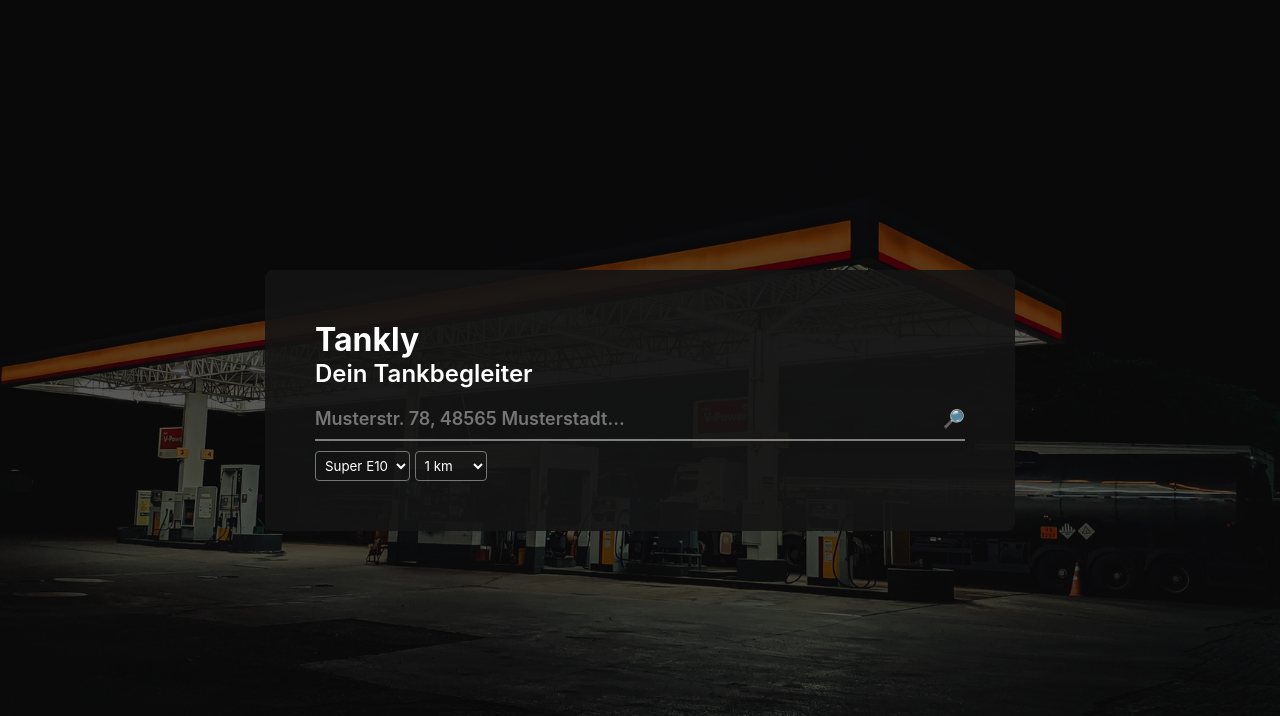
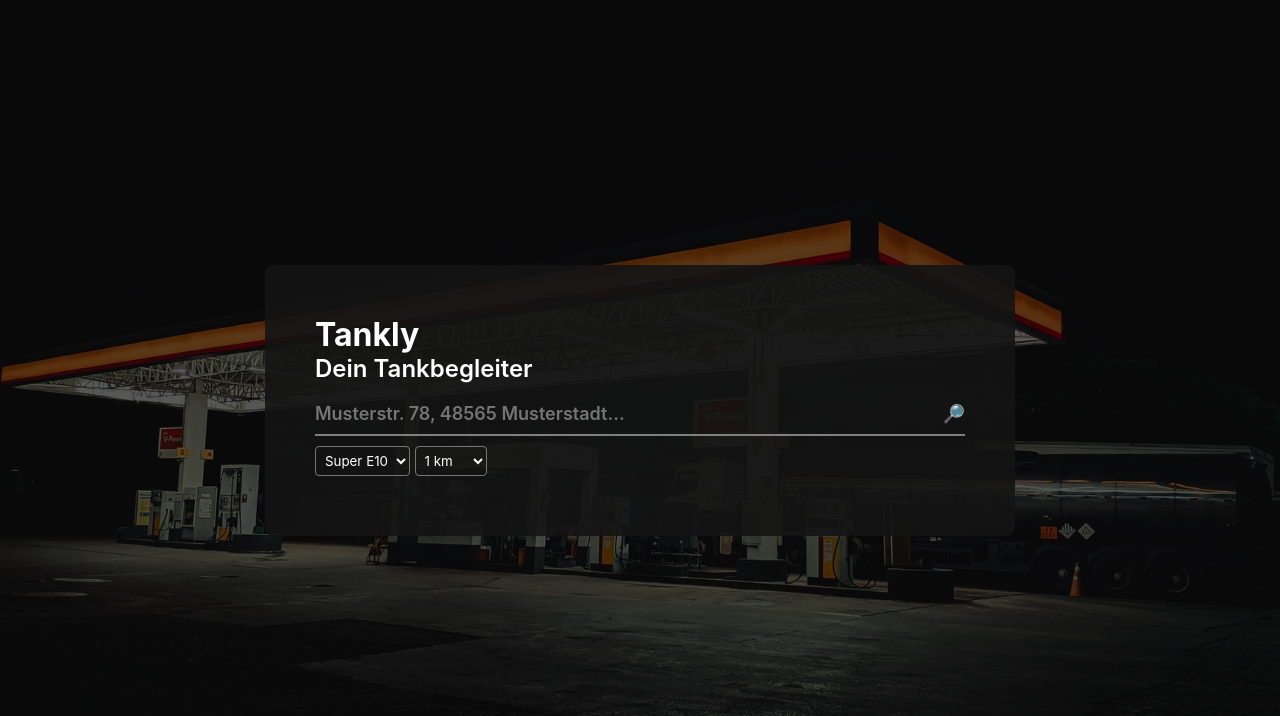
Before and after one commit to dawidduraj/tankly, a Flask app: page / in a window 1280 px wide. Shown: the top 716 px of the page. Run offline with Flask 2, Linux system fonts and the light colour scheme.

Commit message:
Style options and table

```diff
--- a/static/main.css
+++ b/static/main.css
@@ -90,3 +90,12 @@ select{
     border-radius: 4px;
     padding: 5px;
 }
+
+.options{
+    margin-bottom: 10px;
+}
+
+table{
+    width: 100%;
+    border-spacing: 0 1em;
+}
--- a/templates/index.html
+++ b/templates/index.html
@@ -12,6 +12,7 @@
             <input type="search" autocomplete="off" name="address" placeholder="Musterstr. 78, 48565 Musterstadt..." required {% if address %} value="{{address['road']}} {{address['house_number']}} {{address['postcode']}} {{address['city']}}" {% endif %}>
             <button type="submit">&#x1F50E;&#xFE0E;</button>
         </div>
+        <div class="options">
             <select name="type" id="type">
                 <option value="e10" {% if type == "e10" %}selected{% endif %}>Super E10</option>
                 <option value="e5"{% if type == "e5" %}selected{% endif %}>Super E5</option>
@@ -26,6 +27,7 @@
                 <option value="20" {% if radius == "20" %}selected{% endif %}>20 km</option>
                 <option value="25" {% if radius == "25" %}selected{% endif %}>25 km</option>
             </select>
+        </div>
     </form>
     {% block table %}
     {% endblock %}
```
Lines whose indentation alone changed are shown as unchanged.
